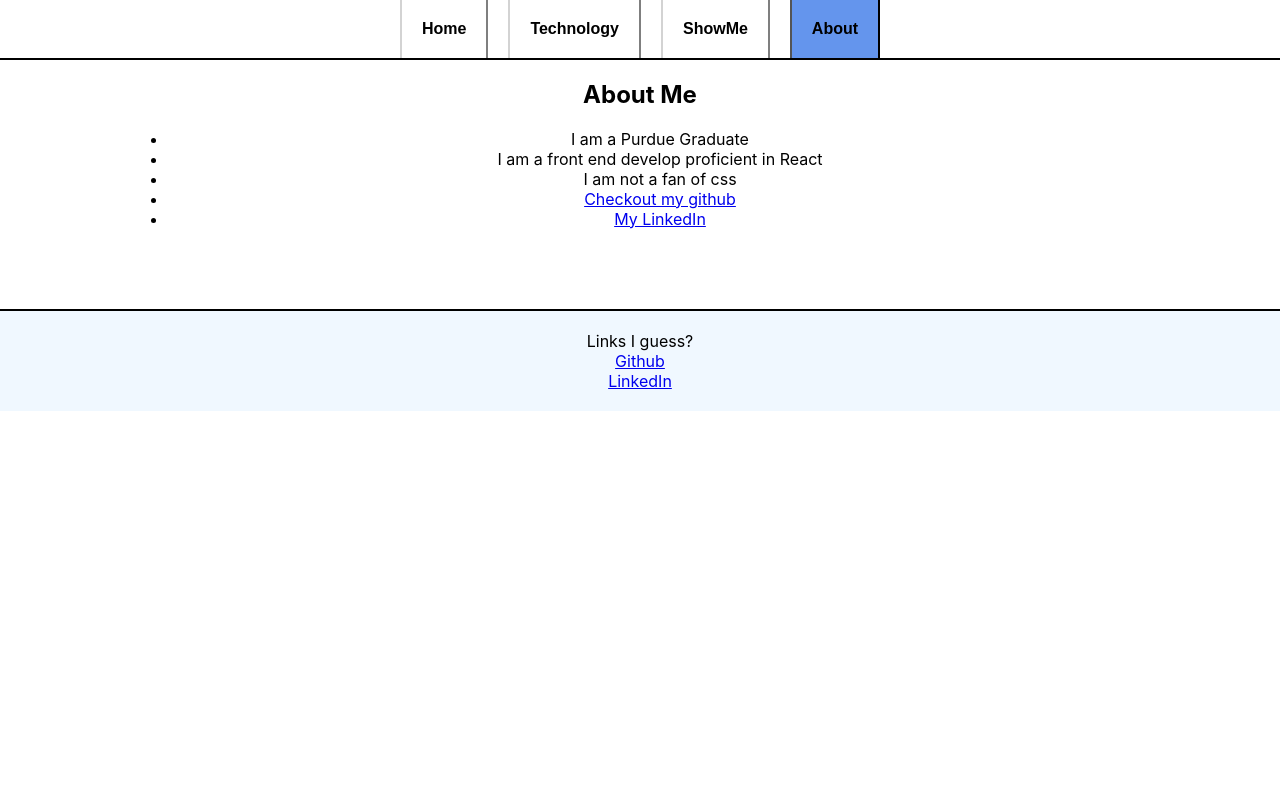
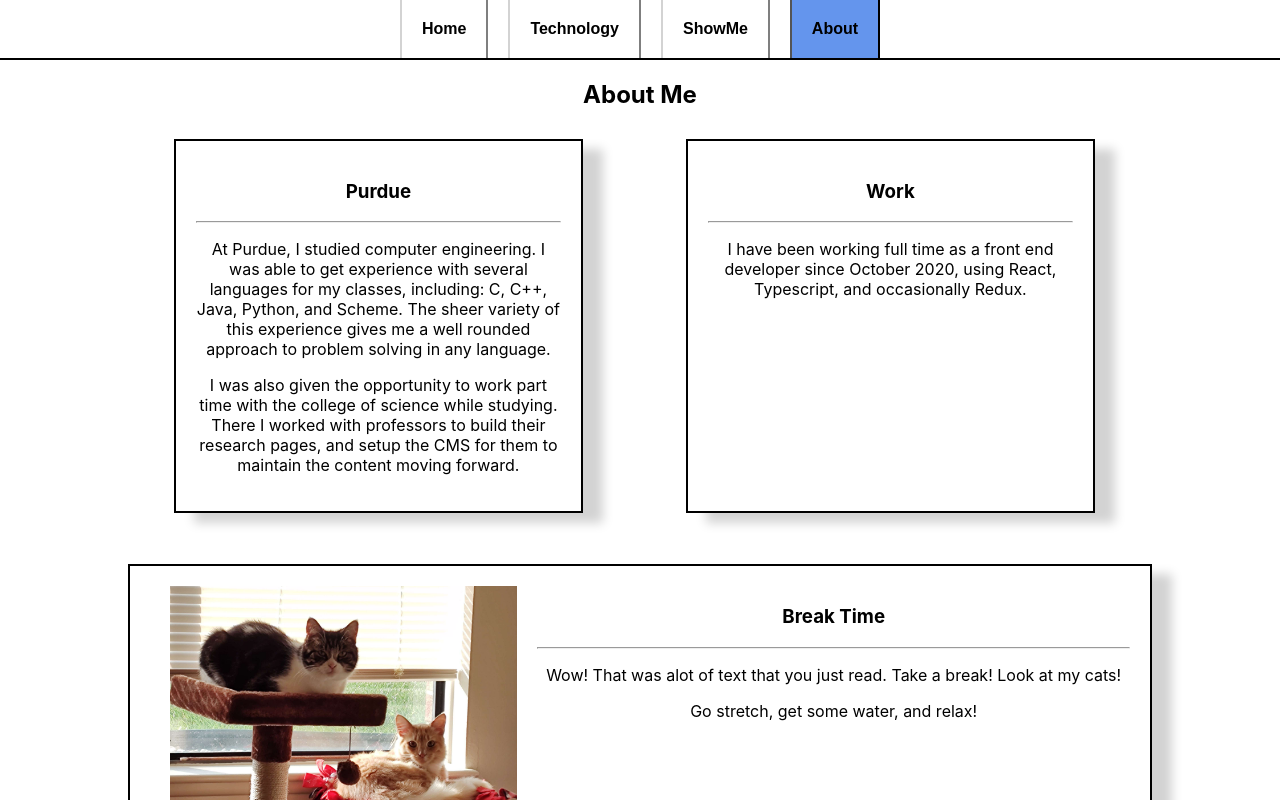
Before and after one commit to zach-hensler/homepage, a React (Create React App) app: page / in a window 1280 px wide. Both pictures are taken after a click on the element 378 px from the left and 734 px from the top of the page. Shown: the top 800 px of the page. Built offline with nearby package versions, Linux system fonts and the light colour scheme.

Commit message:
Add content to the about page

```diff
--- a/src/hooks/useNavigation.tsx
+++ b/src/hooks/useNavigation.tsx
@@ -33,18 +33,18 @@ export const NavigationProvider = ({ children }: { children: JSX.Element }) => {
         setCurrentRoute(route);
     };
 
-    // set route when page initially loads
+    // set route when page initially loads (handles refreshes)
     useEffect(() => {
         updateInternalRouteToPath();
     }, []);
 
-    // set event listeners for forwards and back buttons
+    // handles back and forward presses in the browser
     useEffect(() => {
         addEventListener("popstate", updateInternalRouteToPath);
     }, []);
 
+    // exposed method for inter-application navigation
     const updateCurrentRoute = (newRoute: string) => {
-        // attempted route doesn't exist in route array
         if (!validateRoute(newRoute)) {
             console.error(`Attempted to navigate to invalid route: ${newRoute}`);
             return;
--- a/src/workflows/About.tsx
+++ b/src/workflows/About.tsx
@@ -1,10 +1,8 @@
 import React from "react";
 
-export const About:React.FC = () => {
-    return (
-        <div>
-            <h2>About Me</h2>
-            <ul>
+import { Card, CardRow, ImageCard } from "../components";
+
+{/* <ul>
 <li>I am a Purdue Graduate</li>
 <li>I am a front end develop proficient in React</li>
 <li>I am not a fan of css</li>
@@ -14,7 +12,100 @@ export const About:React.FC = () => {
 <li><a href="https://www.linkedin.com/in/zhensler/" rel="noreferrer noopener" target="_blank">
     My LinkedIn
 </a></li>
+</ul> */}
+
+export const About:React.FC = () => {
+    return (
+        <div>
+            <h2>About Me</h2>
+            <div>
+                <CardRow
+                    Cards={[
+                        <Card
+                            cardHeader="Purdue"
+                            cardBody={
+                                <>
+                                    <p>
+                                        At Purdue, I studied computer engineering.  I was able to get experience with several languages
+                                        for my classes, including: C, C++, Java, Python, and Scheme.  The sheer variety of this experience
+                                        gives me a well rounded approach to problem solving in any language.
+                                    </p>
+                                    <p>
+                                        I was also given the opportunity to work part time with the college of science while studying.
+                                        There I worked with professors to build their research pages, and setup the CMS for them to maintain
+                                        the content moving forward.
+                                    </p>
+                                </>
+                            }
+                            key="about-me-purdue-experience"
+                        />,
+                        <Card
+                            cardHeader="Work"
+                            cardBody={
+                                <>
+                                    <p>
+                                        I have been working full time as a front end developer since October 2020, using React, Typescript,
+                                        and occasionally Redux.
+                                    </p>
+                                </>
+                            }
+                            key="about-me-work-experience"
+                        />,
+                    ]}
+                />
+                <ImageCard
+                    imageSource={process.env.PUBLIC_URL+"/img/Ivy_and_Zeus.jpg"}
+                    imageSide="left"
+                    imageAltText="Picture of my cats"
+                    headerText="Break Time"
+                    cardBody={
+                        <>
+                            <p>Wow!  That was alot of text that you just read.  Take a break!  Look at my cats!</p>
+                            <p>Go stretch, get some water, and relax!</p>
+                        </>
+                    }
+                />
+                <CardRow
+                    Cards={[
+                        <Card
+                            cardHeader="Fun!"
+                            cardBody={
+                                <>
+                                    <p>
+                                        For fun, I like to play games.  Videogame wise, I like to play on my switch and PC
+                                        But I also love playing board/card games with friends and family!
+                                    </p>
+                                    <p>
+                                        I also enjoy cooking (although I still have alot to learn), and going to the gym.
+                                    </p>
+                                </>
+                            }
+                            key="about-me-for-fun"
+                        />,
+                        <Card
+                            cardHeader="External Links"
+                            cardBody={
+                                <>
+                                    <p>
+                                        If you still want to know more about me, you can checkout out my profiles on these platforms!
+                                        I&apos;m not super active on social media, but hopefully you can find what you&apos;re looking for.
+                                    </p>
+                                    <ul style={{ textAlign: "left" }}>
+                                        <li><a href="https://github.com/zach-hensler" rel="noreferrer noopener" target="_blank">
+                                            Github
+                                        </a></li>
+                                        <li><a href="https://www.linkedin.com/in/zhensler/" rel="noreferrer noopener" target="_blank">
+                                            LinkedIn
+                                        </a></li>
+                                        <li>Resume</li>
                                     </ul>
+                                </>
+                            }
+                            key="about-me-external-links"
+                        />,
+                    ]}
+                />
+            </div>
         </div>
     );
 };
```
Lines whose indentation alone changed are shown as unchanged.
